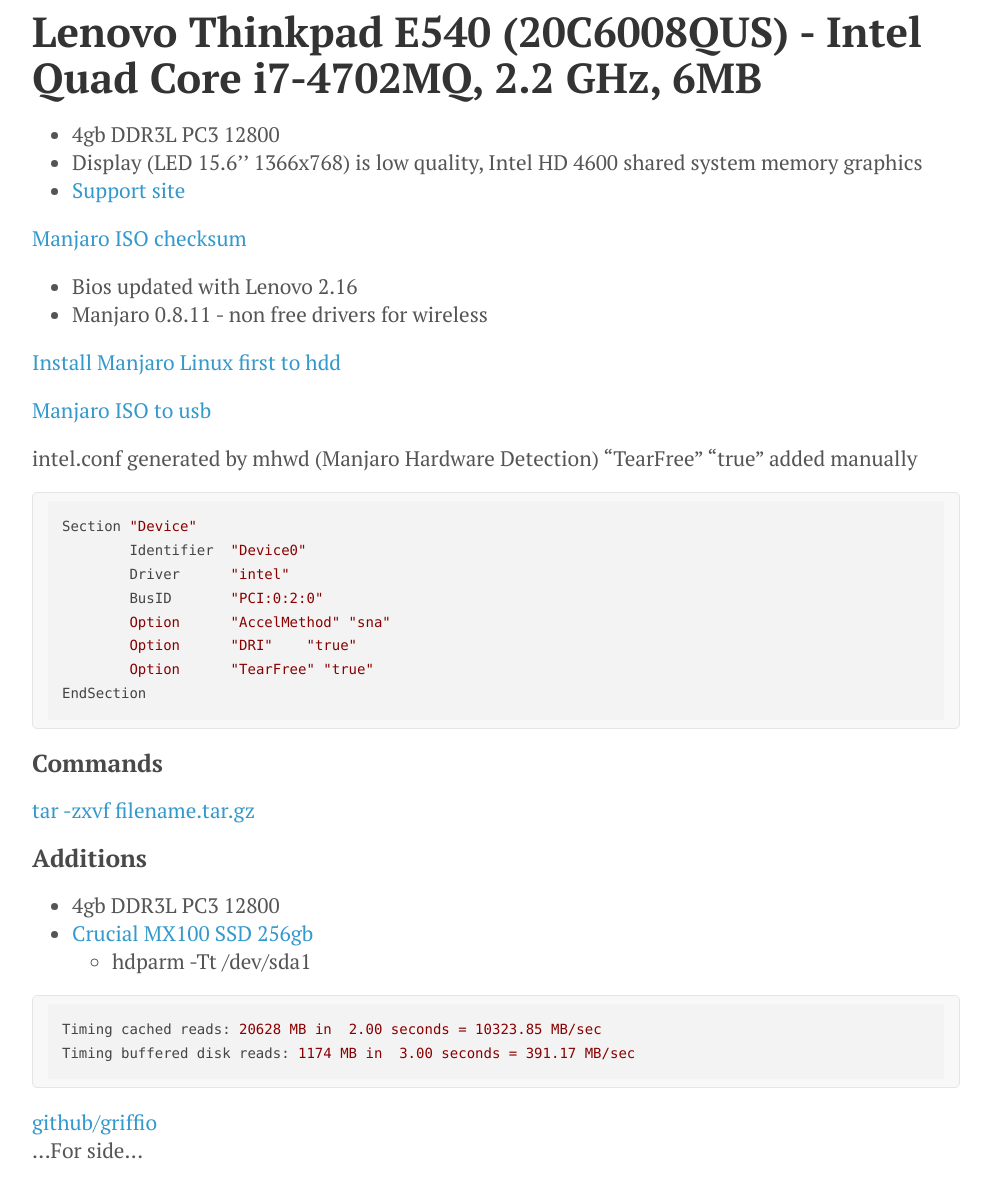
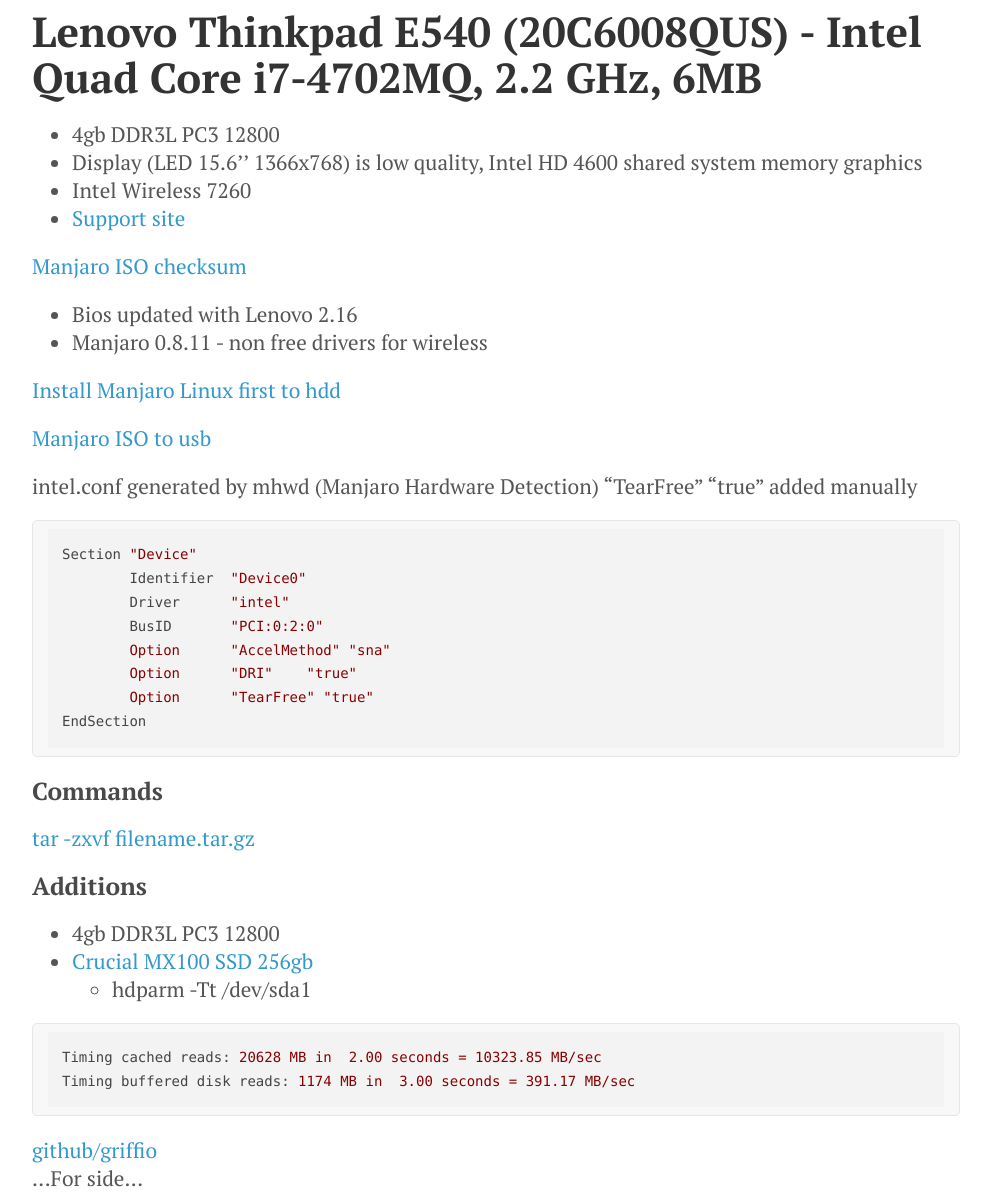
Before and after one commit to griffio/griffio.github.io, a Jekyll site: the page built from _posts/2014-12-29-Thinkpad-E540.md, in a window 1280 px wide. Shown: the whole page, without its empty margins (144-1135 px from the left). Built offline with Jekyll 4.4.1, drawn with Linux system fonts in a browser that asks for light colours; nearby versions of some CDN libraries; before the commit the page ends 1172 px from its top, so only the background shows below that.

Commit message:
Update 2014-12-29-Thinkpad-E540.md

```diff
--- a/_posts/2014-12-29-Thinkpad-E540.md
+++ b/_posts/2014-12-29-Thinkpad-E540.md
@@ -11,6 +11,7 @@
 
 - 4gb DDR3L PC3 12800
 - Display (LED 15.6'' 1366x768) is low quality, Intel HD 4600 shared system memory graphics
+- Intel Wireless 7260
 - [Support site](http://support.lenovo.com/us/en/products/laptops-and-netbooks/thinkpad-edge-laptops/thinkpad-edge-e540/20c6/008qus)
 
 [Manjaro ISO checksum](https://wiki.manjaro.org/index.php?title=How-to_check_an_.ISO_MD5_checksum)
```
